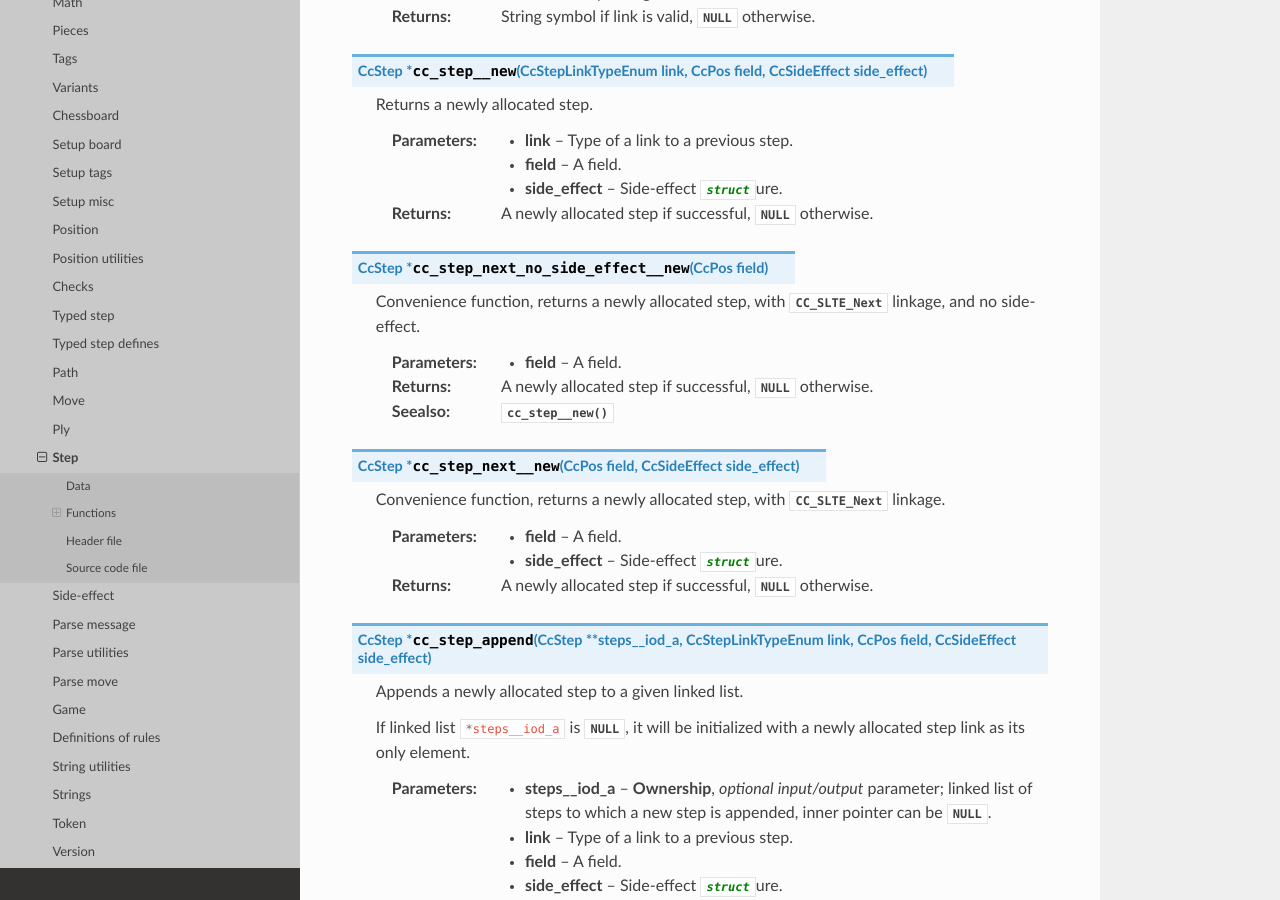
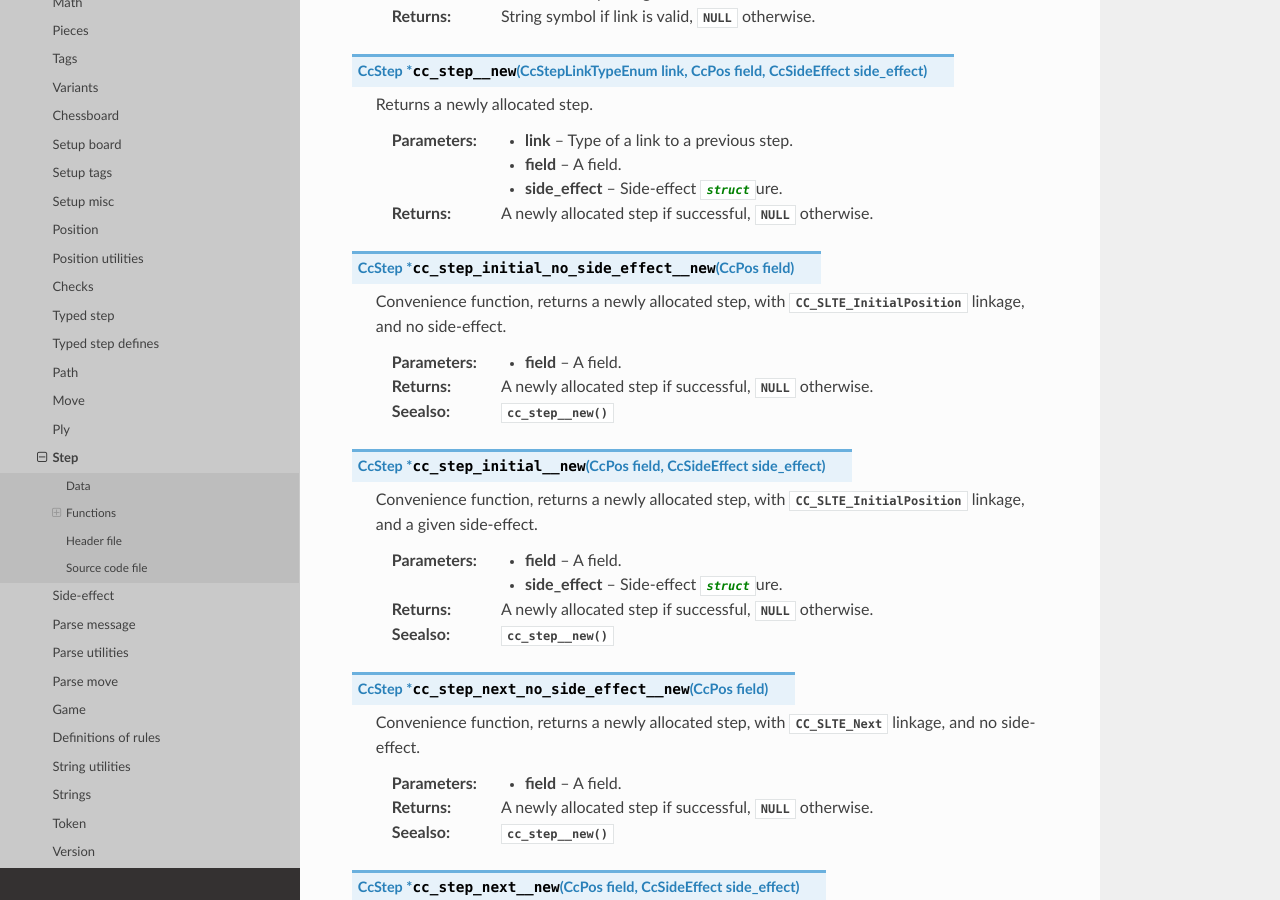
Before and after one commit to mmlacak/crochess, a Sphinx documentation site: the page built from docs/source/libcc/ccstep.rst, in a window 1280 px wide and 900 px high, scrolled down 2188 px. Built offline with Sphinx 7.4.7 and the Read the Docs theme 3.1.0, drawn with Linux system fonts in a browser that asks for light colours.

Commit message:
Added step, act desc docs.

```diff
--- a/docs/source/conf.py
+++ b/docs/source/conf.py
@@ -26,10 +26,10 @@ copyright = '2021, Mario Mlačak'
 author = 'Mario Mlačak'
 
 # The short X.Y version
-version = "0.0.1.180:1359+20250507.081531"   # docs-new-lib-short-version-major-minor-feature-commit+meta~breaks-place-marker
+version = "0.0.1.186:1365+20250517.080223"   # docs-new-lib-short-version-major-minor-feature-commit+meta~breaks-place-marker
 
 # The full version, including alpha/beta/rc tags
-release = "0.0.1.180:1359+20250507.081531"   # docs-new-lib-full-version-major-minor-feature-commit+meta~breaks-place-marker
+release = "0.0.1.186:1365+20250517.080223"   # docs-new-lib-full-version-major-minor-feature-commit+meta~breaks-place-marker
 
 
 # -- General configuration ---------------------------------------------------
--- a/docs/source/libcc/ccstep.rst
+++ b/docs/source/libcc/ccstep.rst
@@ -122,6 +122,25 @@ Functions
     :param field: A field.
     :param side_effect: Side-effect :c:`struct`\ure.
     :returns: A newly allocated step if successful, :c:data:`NULL` otherwise.
+
+.. c:function:: CcStep * cc_step_initial_no_side_effect__new( CcPos field )
+
+    Convenience function, returns a newly allocated step, with
+    :c:enumerator:`CC_SLTE_InitialPosition` linkage, and no side-effect.
+
+    :param field: A field.
+    :returns: A newly allocated step if successful, :c:data:`NULL` otherwise.
+    :seealso: :c:func:`cc_step__new()`
+
+.. c:function:: CcStep * cc_step_initial__new( CcPos field, CcSideEffect side_effect )
+
+    Convenience function, returns a newly allocated step, with
+    :c:enumerator:`CC_SLTE_InitialPosition` linkage, and a given side-effect.
+
+    :param field: A field.
+    :param side_effect: Side-effect :c:`struct`\ure.
+    :returns: A newly allocated step if successful, :c:data:`NULL` otherwise.
+    :seealso: :c:func:`cc_step__new()`
 
 .. c:function:: CcStep * cc_step_next_no_side_effect__new( CcPos field )
 
```
Also changed, not shown: docs/source/libcc/ccpos.rst (+15 -0 lines), 2 other files.
